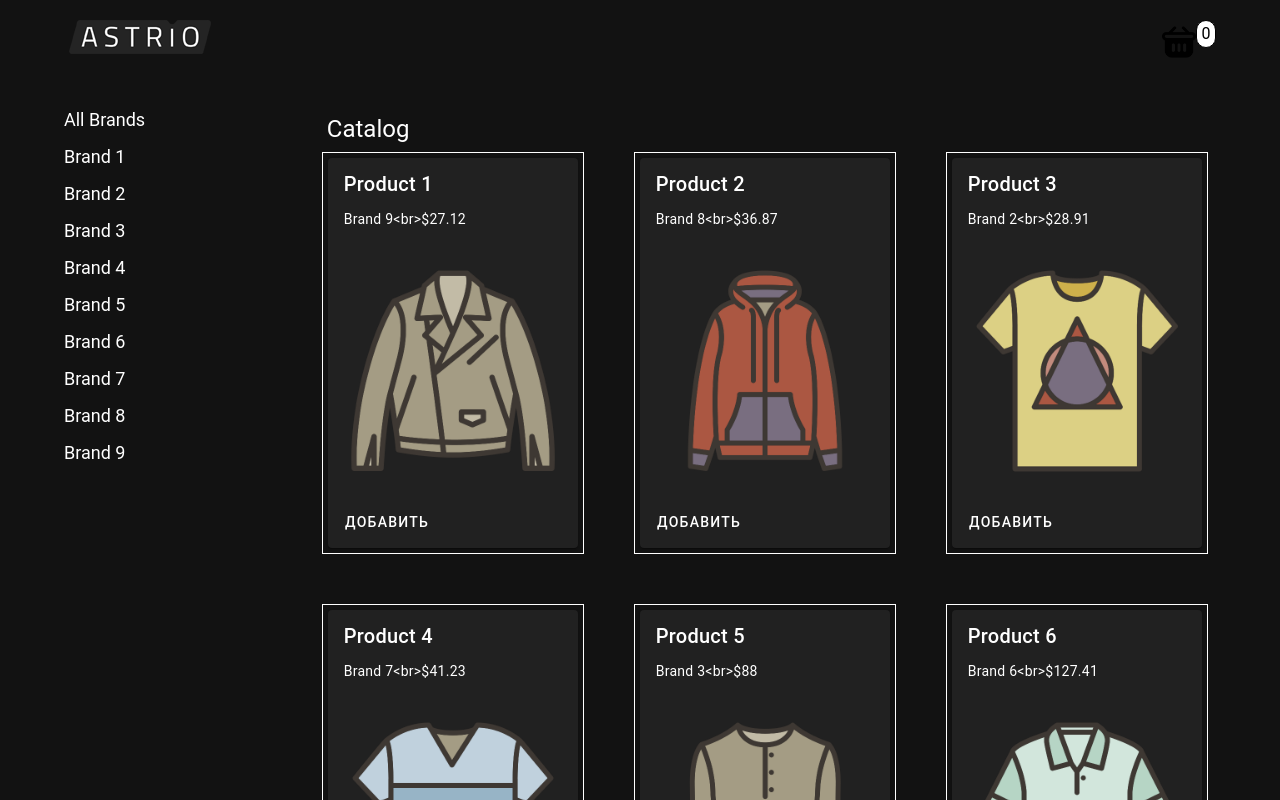
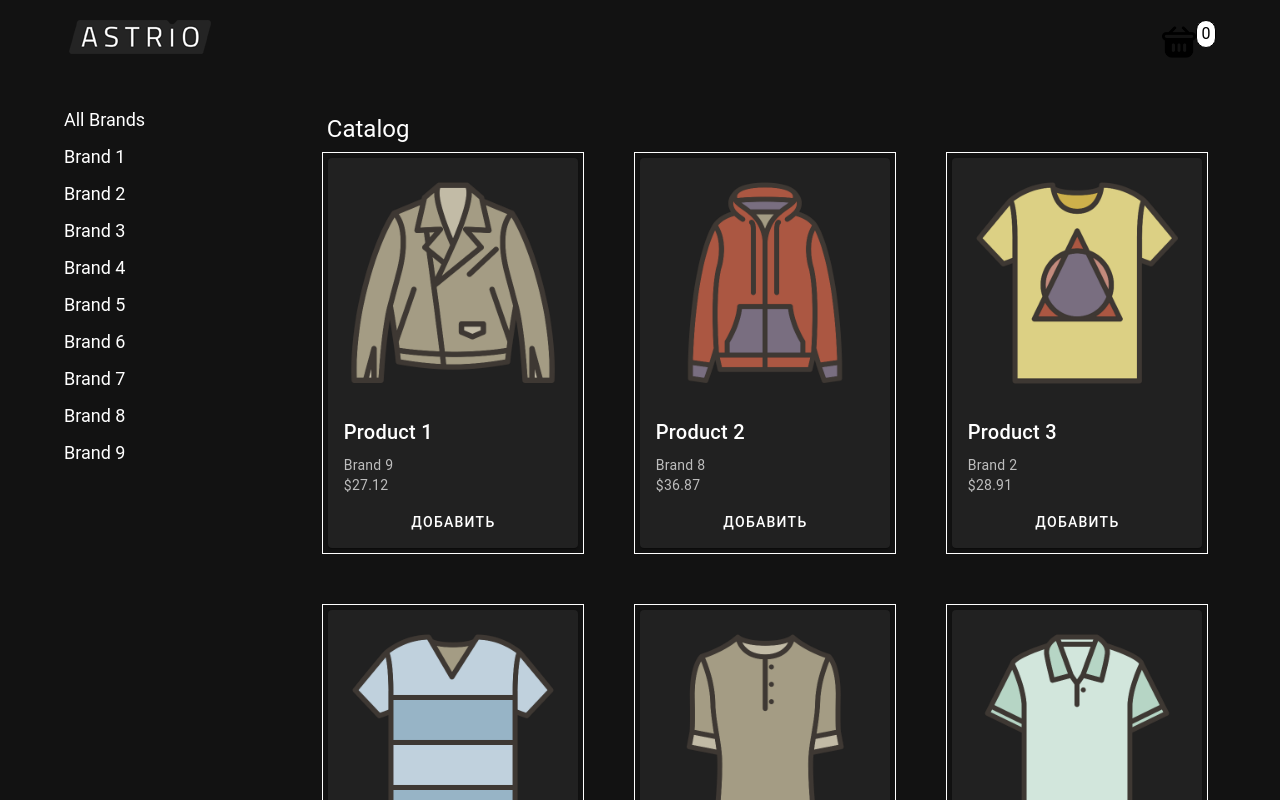
Before and after one commit to alekseevnagirl/nuxtStore, a Nuxt app: page / in a window 1280 px wide. Shown: the top 800 px of the page. Built offline with nearby package versions, Linux system fonts and the light colour scheme.

Commit message:
update vuetify product

```diff
--- a/components/Product.vue
+++ b/components/Product.vue
@@ -2,16 +2,26 @@
     <div :id="productDataId"
         class="product__wrapper">
 
-        <v-card :title="productData.title"
-            :text="subtitle">
+        <v-card>
             <v-img
                 :width="250"
                 cover
                 :src="productData.image"
             ></v-img>
 
+            <v-card-title>
+                {{ productData.title }}
+            </v-card-title>
+
+            <v-card-subtitle class="product__subtitle">
+                {{ subtitle }}
+            </v-card-subtitle>
+
             <v-card-actions>
-                <v-btn @click="addProduct">Добавить</v-btn>
+                <v-btn @click="addProduct"
+                    class="product__button">
+                    Добавить
+                </v-btn>
             </v-card-actions>
         </v-card>
 
@@ -36,7 +46,7 @@
             },
             subtitle() {
                 let info = this.productData.brandName + this.currency + this.productData.regular_price.value
-                return `${this.productData.brandName}<br>${this.currency}${this.productData.regular_price.value}`;
+                return `${this.productData.brandName}\n${this.currency}${this.productData.regular_price.value}`;
             }
         },
         methods: {
@@ -55,20 +65,10 @@
         padding: 5px;
         border: 1px solid #fff;
     }
-    .product__name {
-        font-size: 20px;
-        margin: 0;
+    .product__subtitle {
+        white-space: pre-line;
     }
-    .product__info {
-        font-size: 16px;
-        margin: 0;
-    }
-    .product__image__wrapper {
-        height: 300px;
-        width: 250px;
-        align-content: center;
-    }
-    .product__image {
-        width: inherit;
+    .product__button {
+        width: 100%;
     }
 </style>
```
